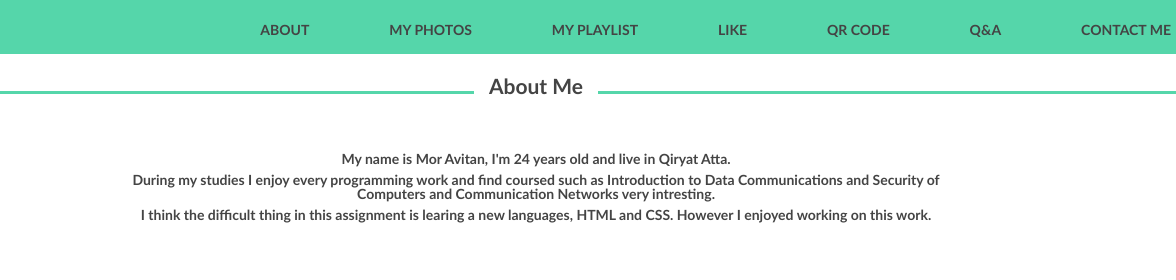
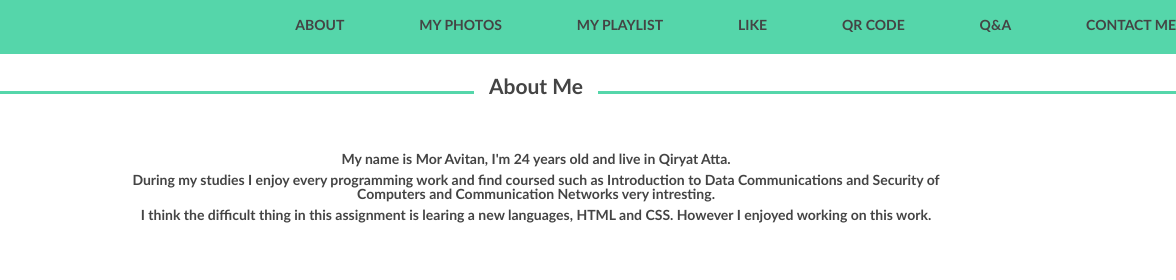
Before and after one commit to moravitan/webSite, a plain HTML site: page index.html in a window 1280 px wide. Shown: the top 280 px of the page, 104-1280 px from the left. Drawn offline with Linux system fonts and the light colour scheme.

Commit message:
position

```diff
--- a/style.css
+++ b/style.css
@@ -54,9 +54,9 @@ body {
 #menu li {
   display: inline-block;
 	margin-left: 70px;
-	padding-right: 5px;
-	padding-top: 15px;
-	padding-bottom: 15px;
+	padding-right: 0%;
+	padding-top: 1%;
+	padding-bottom: 1%;
 	position: relative;
 }
 
```
